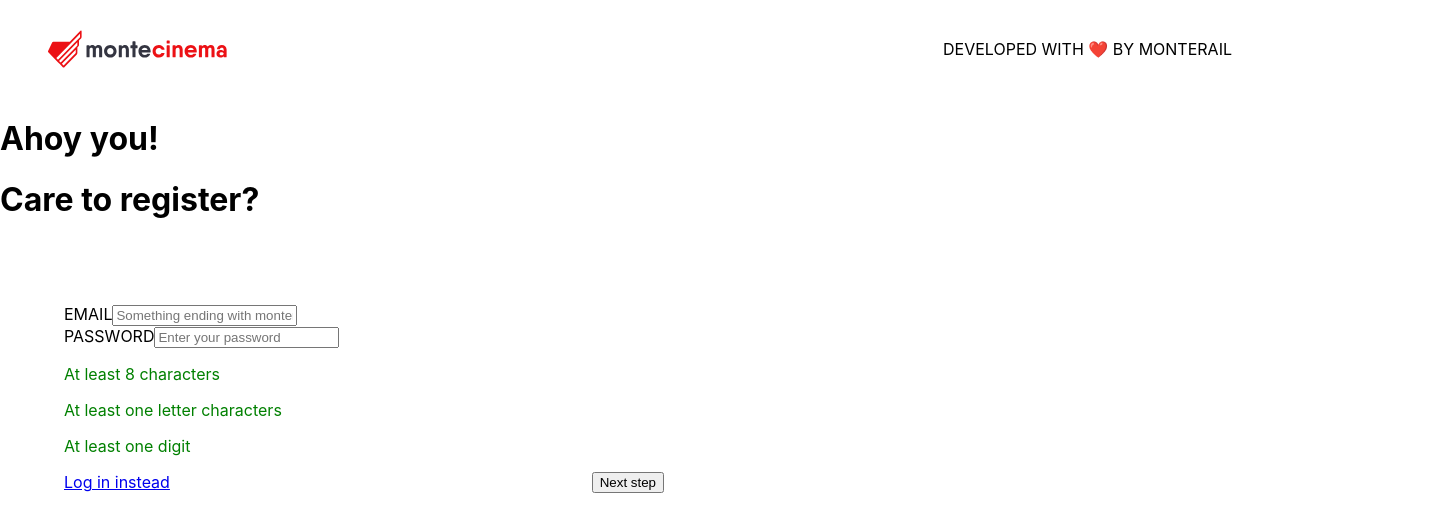
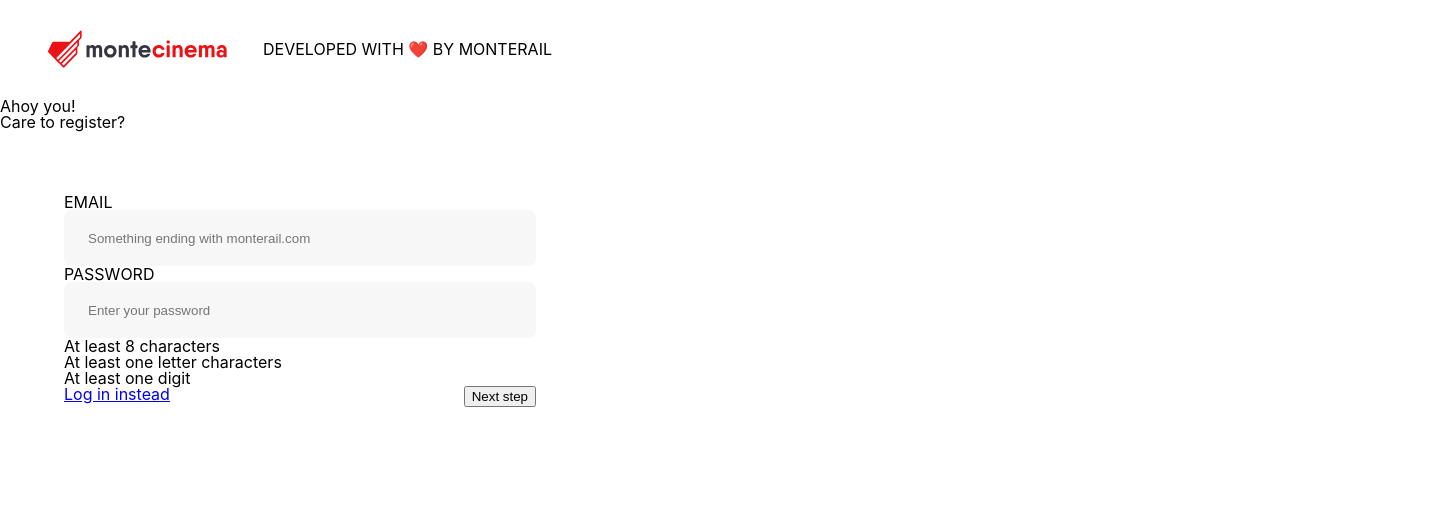
Before and after one commit to gosikxo/monte-cinema, a React (Create React App) app: page / in a window 1280 px wide. Shown: the top 532 px of the page, 1440 px wide, since content can reach past the window. Built offline with nearby package versions, Linux system fonts and the light colour scheme.

Commit message:
Add password validation, reset styles in css and divide state into more states

```diff
--- a/src/App.js
+++ b/src/App.js
@@ -6,7 +6,7 @@ import useRegistration from './useRegistration';
 
 function App() {
   const [page, setPage] = useState("first-page");
-  const { inputs, validate, handleChange } = useRegistration();
+  const { password, passwordError, email, emailError, shouldShowPasswordErrors,  handleChange, validate} = useRegistration();
 
   if (page === "first-page") {
     return (
@@ -15,7 +15,7 @@ function App() {
         <h1>Ahoy you!</h1>
         <h1>Care to register?</h1>
         <div className='mainRegisterBox'>
-          <MainRegisterBox inputs={inputs} handleChange={handleChange}/>
+          <MainRegisterBox shouldShowPasswordErrors={shouldShowPasswordErrors} password={password} email={email} emailError={emailError} passwordError={passwordError} handleChange={handleChange}/>
           <div className='buttons'>
             <a href='#'>Log in instead</a>
             <button onClick={() => {
@@ -23,6 +23,7 @@ function App() {
                 setPage("second-page")
               }
             }}>Next step</button>
+
           </div>
         </div>
       </div>
--- a/src/Components/Email.js
+++ b/src/Components/Email.js
@@ -1,6 +1,6 @@
 import React from 'react'
 
-export const Email = ({inputs, handleChange}) => {
+export const Email = ({email, emailError, handleChange}) => {
     return (
         <div>
             <label className='label'>EMAIL</label>
@@ -10,9 +10,9 @@ export const Email = ({inputs, handleChange}) => {
                 name='email'
                 className='input'
                 placeholder='Something ending with monterail.com'
-                value={inputs.email}
+                value={email}
                 onChange={handleChange} />
-                <div>{inputs.emailError}</div>
+                <div>{emailError}</div>
         </div>
     )
 }
--- a/src/Components/MainRegisterBox.js
+++ b/src/Components/MainRegisterBox.js
@@ -2,11 +2,11 @@ import React from 'react';
 import { Email } from './Email';
 import { Password } from './Password';
 
-export const MainRegisterBox = ({inputs, handleChange}) => {
+export const MainRegisterBox = ({password,passwordError, email, emailError, handleChange, shouldShowPasswordErrors}) => {
     return (
-        <div className='emailAndPassword'>
-            <Email inputs={inputs} handleChange={handleChange} />
-            <Password inputs={inputs} handleChange={handleChange}  />
+        <div className='emailAndPassword' >
+            <Email email={email} emailError={emailError}  handleChange={handleChange} />
+            <Password shouldShowPasswordErrors={shouldShowPasswordErrors} password={password} passwordError={passwordError} handleChange={handleChange}  />
         </div>
     )
 }
--- a/src/Components/Password.js
+++ b/src/Components/Password.js
@@ -1,20 +1,32 @@
 import React from 'react'
 
-export const Password = ({handleChange, inputs}) => {
+function getErrorState({errorCode, passwordError, shouldShowPasswordErrors}) {
+    if (!shouldShowPasswordErrors) {
+        return "neutral";
+    }
+
+    if (passwordError.includes(errorCode)) {
+        return "red";
+    }
+
+    return "green";
+}
+
+export const Password = ({handleChange, password, passwordError, shouldShowPasswordErrors}) => {
     return (
         <div>
             <label className='label'>PASSWORD</label>
             <input
                 id='password'
-                type="text"
+                type="password"
                 name='password'
                 className='input'
                 placeholder='Enter your password'
-                value={inputs.password}
+                value={password}
                 onChange={handleChange} />
-            <p className={1 === 1 ? "green" : "red"}>At least 8 characters</p>
-            <p className={1 === 1 ? "green" : "red"}>At least one letter characters</p>
-            <p className={1 === 1 ? "green" : "red"}>At least one digit</p>
+            <p className={getErrorState({errorCode:"Too short", passwordError, shouldShowPasswordErrors} )}>At least 8 characters</p>
+            <p className={getErrorState({errorCode:"No letter", passwordError, shouldShowPasswordErrors})}>At least one letter characters</p>
+            <p className={getErrorState({errorCode:"No number", passwordError, shouldShowPasswordErrors})}>At least one digit</p>
         </div>
     )
 }
--- a/src/index.css
+++ b/src/index.css
@@ -1,3 +1,58 @@
+/* http://meyerweb.com/eric/tools/css/reset/
+   v2.0 | 20110126
+   License: none (public domain)
+*/
+
+html, body, div, span, applet, object, iframe,
+h1, h2, h3, h4, h5, h6, p, blockquote, pre,
+a, abbr, acronym, address, big, cite, code,
+del, dfn, em, img, ins, kbd, q, s, samp,
+small, strike, strong, sub, sup, tt, var,
+b, u, i, center,
+dl, dt, dd, ol, ul, li,
+fieldset, form, label, legend,
+table, caption, tbody, tfoot, thead, tr, th, td,
+article, aside, canvas, details, embed,
+figure, figcaption, footer, header, hgroup,
+menu, nav, output, ruby, section, summary,
+time, mark, audio, video {
+	margin: 0;
+	padding: 0;
+	border: 0;
+	font-size: 100%;
+	font: inherit;
+	vertical-align: baseline;
+}
+/* HTML5 display-role reset for older browsers */
+article, aside, details, figcaption, figure,
+footer, header, hgroup, menu, nav, section {
+	display: block;
+}
+body {
+	line-height: 1;
+}
+ol, ul {
+	list-style: none;
+}
+blockquote, q {
+	quotes: none;
+}
+blockquote:before, blockquote:after,
+q:before, q:after {
+	content: '';
+	content: none;
+}
+table {
+	border-collapse: collapse;
+	border-spacing: 0;
+}
+* {
+  box-sizing: border-box;
+}
+
+/* end of reset */
+
+
 body {
   margin: 0;
   font-family: -apple-system, BlinkMacSystemFont, 'Segoe UI', 'Roboto', 'Oxygen',
@@ -5,7 +60,19 @@ body {
     sans-serif;
   -webkit-font-smoothing: antialiased;
   -moz-osx-font-smoothing: grayscale;
+  display: flex;
+  flex-direction: column;
+  align-items: flex-start;
+  padding: 0px;
+
+  position: relative;
+  width: 1440px;
+  height: 1050px;
+
+
+  background: #FFFFFF;
 }
+
 
 code {
   font-family: source-code-pro, Menlo, Monaco, Consolas, 'Courier New',
@@ -19,6 +86,19 @@ code {
   align-items: center;
   padding-left: 48px;
   padding-right: 48px;
+  display: flex;
+/* flex-direction: row;
+justify-content: space-between;
+align-items: center;
+padding: 25px 48px;
+gap: 311px;
+
+width: 1440px;
+height: 98px;
+
+
+
+background: #FFFFFF; */
 }
 
 .logo {
@@ -39,6 +119,10 @@ code {
   justify-content: space-between;
 }
 
+.neutral {
+  color: black;
+}
+
 .green {
   color: green;
 }
@@ -46,3 +130,20 @@ code {
 .red {
   color: red;
 }
+
+.input {
+  display: flex;
+flex-direction: row;
+align-items: center;
+padding: 24px;
+gap: 10px;
+border-width: 0;
+
+width: 100%;
+height: 56px;
+
+/* Gray / Athens Gray */
+
+background: #F7F7F7;
+border-radius: 8px;
+}
--- a/src/useRegistration.js
+++ b/src/useRegistration.js
@@ -1,39 +1,93 @@
 import { useState } from "react";
 
 const useRegistration = () => {
-    const [inputs, setInputs] = useState({
-        email: '',
-        password: '',
-        emailError: ''
-    })
+    const [email, setEmail] = useState("");
+    const [emailError, setEmailError] = useState("");
+    const [password, setPassword] = useState("");
+    const [passwordError, setPasswordError] = useState([]);
+    const [shouldShowPasswordErrors, setShouldShowPasswordErrors] = useState(false);
 
     const handleChange = e => {
         const { name, value } = e.target;
 
-        console.log({name, value});
-        setInputs({
-            ...inputs,
-            [name]: value
-        })
+        if (name === "password") {
+            setPassword(value);
+            validatePassword();
+            setShouldShowPasswordErrors(true);
+        }
+
+        if (name === "email") {
+            setEmail(value);
+        }
     };
 
-    console.log(inputs)
-    const validate = () => {
-        let importantPart =  inputs.email.split("@");
-        if(importantPart[1] !== "monterail.com") {
-            setInputs({...inputs, emailError: "Invalid email"});
+    const clearErrors = () => {
+        setEmailError("");
+        setPasswordError("");
+    }
+
+    const validateEmail = () => {
+        let parts = email.split("@");
+        if (parts[0].length === 0 || parts[1] !== "monterail.com") {
+            setEmailError("Invalid email");
             return false;
         }
         return true;
 
     }
 
-    const handleSubmit = e => {
-        e.preventDefault();
-        const isValid = validate();
+    const stringContainsNumber = (str) => {
+        return /\d/.test(str);
     }
 
-    return { handleChange, inputs, validate };
+    const containsAnyLetter = (str) => {
+        return /[a-zA-Z]/.test(str);
+    }
+
+    const validatePassword = () => {
+        let isValid = true;
+        const passwordError = [];
+
+        if (!stringContainsNumber(password)) {
+            passwordError.push("No number");
+            isValid = false;
+        }
+
+        if (!containsAnyLetter(password)) {
+            passwordError.push("No letter");
+            isValid = false;
+        }
+
+        if (password.length < 8) {
+            passwordError.push("Too short");
+            isValid = false;
+        }
+
+        setPasswordError(passwordError);
+        return isValid;
+    }
+
+    const validate = () => {
+        clearErrors();
+        setShouldShowPasswordErrors(true);
+        let isValid = true;
+
+        if (!validateEmail()) {
+            isValid = false;
+        }
+
+        if (!validatePassword()) {
+            isValid = false;
+        }
+
+        return isValid;
+    }
+
+    console.log({ password, passwordError, email, emailError });
+
+    return {
+        handleChange, email, emailError, password, passwordError, shouldShowPasswordErrors, validate
+    };
 }
 
 export default useRegistration;
```
